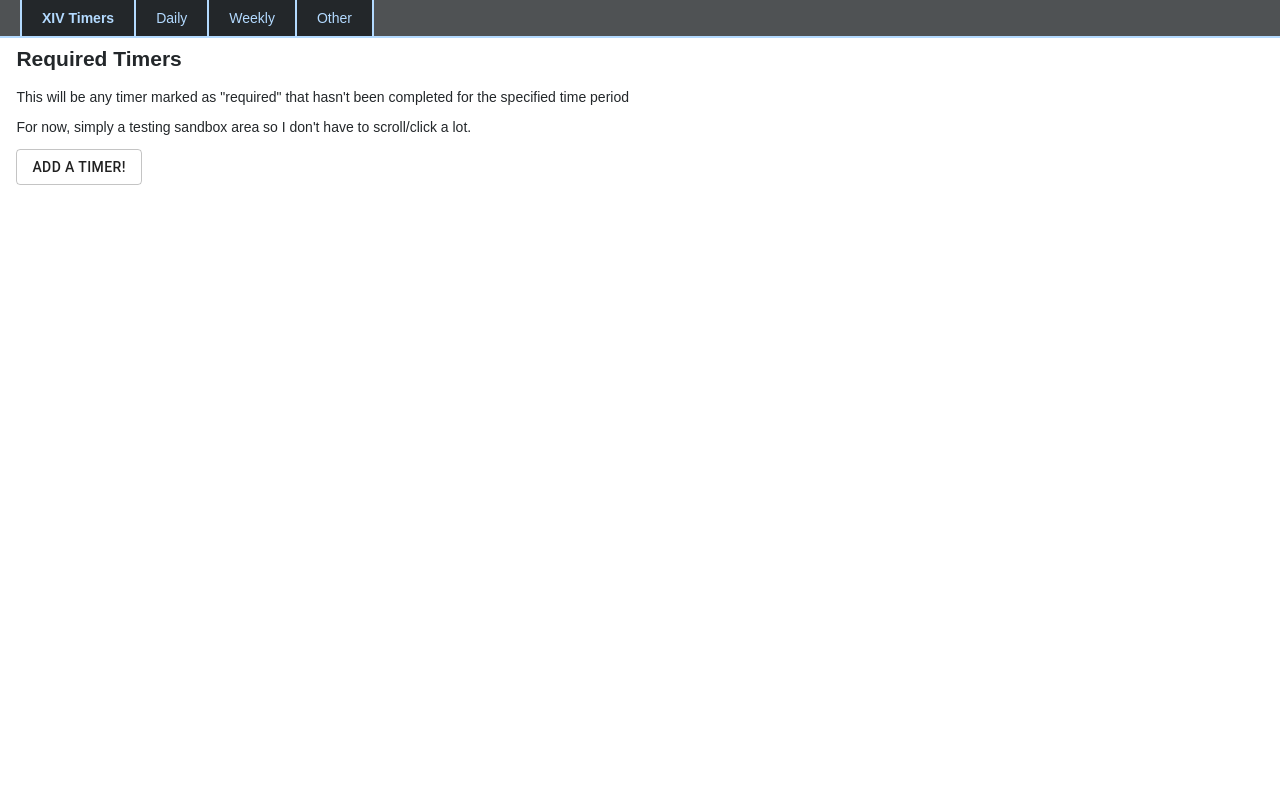
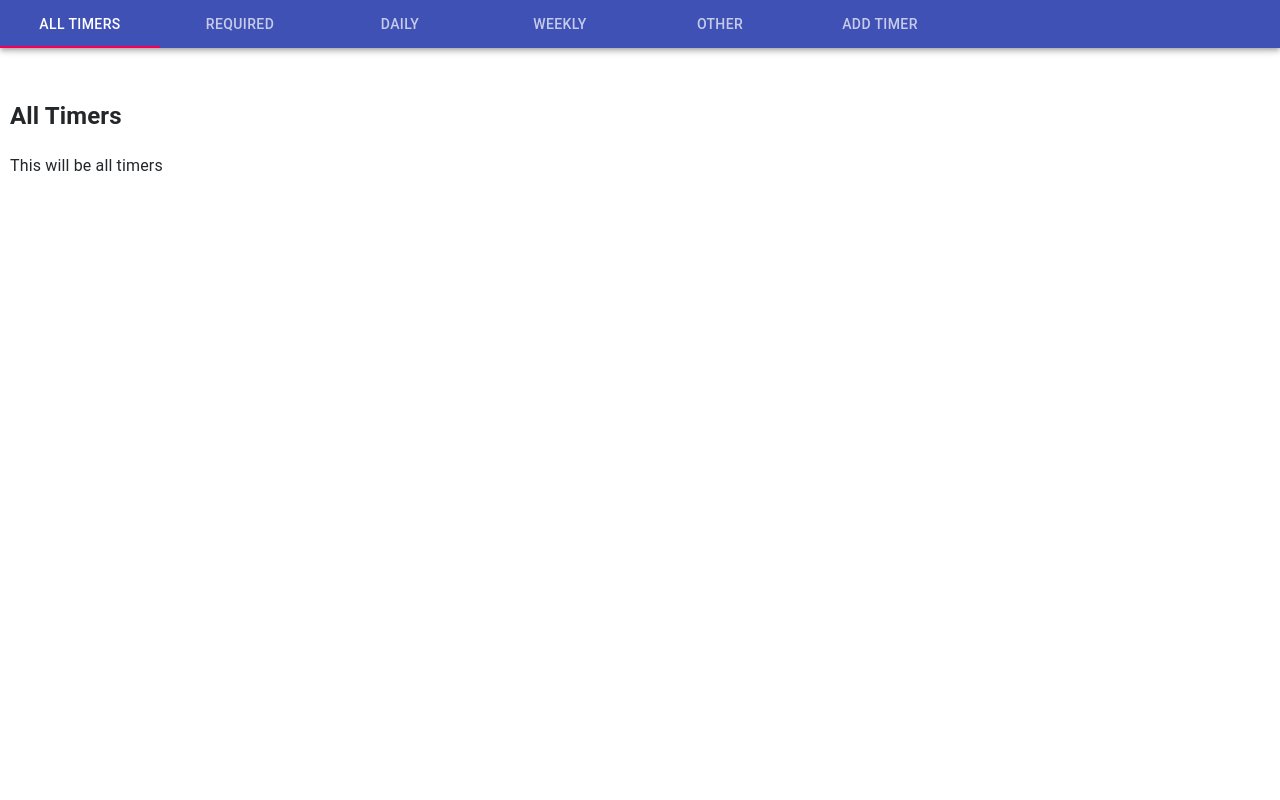
Before and after one commit to ceg9498/todo-timers, a React (Create React App) app: page / in a window 1280 px wide. Shown: the top 800 px of the page. Built offline with nearby package versions, Linux system fonts and the light colour scheme.

Commit message:
Navbar is now Material App Bar

```diff
--- a/src/App.tsx
+++ b/src/App.tsx
@@ -7,7 +7,8 @@ import { TimerType } from './data/schema'
 import AddForm from './component/addForm'
 import './App.scss';
 
-import Button from '@material-ui/core/Button';
+import Typography from '@material-ui/core/Typography';
+//import Button from '@material-ui/core/Button';
 
 export default class TimerList extends Component<any,any> {
   constructor(props){
@@ -16,7 +17,8 @@ export default class TimerList extends Component<any,any> {
       data:[],
       nextReset: null,
       timeout: null,
-      displayAddForm: false
+      displayAddForm: false,
+      section:0
     };
   }
 
@@ -164,75 +166,146 @@ export default class TimerList extends Component<any,any> {
     });
   }
 
+/* the following TabPanels are where the content is displayed!
+<TabPanel value={value} index={0}>
+    Item One
+</TabPanel>
+<TabPanel value={value} index={1}>
+    Item Two
+</TabPanel>
+<TabPanel value={value} index={2}>
+    Item Three
+</TabPanel>
+
+
+function TabPanel(props: TabPanelProps) {
+  const { children, value, index, ...other } = props;
+
+  return (
+    <Typography
+      component="div"
+      role="tabpanel"
+      hidden={value !== index}
+      id={`simple-tabpanel-${index}`}
+      aria-labelledby={`simple-tab-${index}`}
+      {...other}
+    >
+      <Box p={3}>{children}</Box>
+    </Typography>
+  );
+}
+*/
+
+/*
+  "Timers" = 0
+  "Add Timer" = 1
+*/
+handleTabChange = (event:any,newValue:number) => {
+  this.setState({
+    section:newValue
+  });
+}
+
 render() {
   console.log("Next Reset: ",this.state.nextReset)
  return (
   <article id="root">
-  <Navbar />
+    <Navbar value={this.state.section} handleTabChange={this.handleTabChange} />
 
-  {this.state.displayAddForm &&
-    <section id="addTimer">
+    <Typography
+      component="section"
+      role="tabpanel"
+      hidden={this.state.section !== 0}
+      id="top">
+      <h2>All Timers</h2>
+      <p>This will be all timers</p>
+      <ListTimers
+        filtered={this.state.data}
+        handleChange={this.handleChange}
+        deleteItem={this.delete} />
+    </Typography>
+
+    <Typography
+      component="section"
+      role="tabpanel"
+      hidden={this.state.section !== 1}
+      id="top">
+      <h2>Required Timers</h2>
+      <p>This will be any timer marked as &quot;required&quot; that hasn&apos;t been completed for the specified time period</p>
+      <ListTimers
+        filtered={this.state.data.filter(item=>(item.required === true))}
+        handleChange={this.handleChange}
+        deleteItem={this.delete} />
+    </Typography>
+
+    <Typography
+      component="section"
+      role="tabpanel"
+      hidden={this.state.section !== 2}
+      id="day">
+      <h2>Daily Timers</h2>
+      <p>This will be all timers that reset each day</p>
+      <ListTimers
+        filtered={this.state.data.filter(item=>(item.period[0] === 'r'))}
+        handleChange={this.handleChange}
+        deleteItem={this.delete} />
+    </Typography>
+
+    <Typography
+      component="section"
+      role="tabpanel"
+      hidden={this.state.section !== 3}
+      id="week">
+      <h2>Weekly Timers</h2>
+      <p>This will be all timers that reset each week</p>
+      <ListTimers
+        filtered={this.state.data.filter(item=>(item.period[0] === 'r'))}
+        handleChange={this.handleChange}
+        deleteItem={this.delete} />
+    </Typography>
+
+    <Typography
+      component="section"
+      role="tabpanel"
+      hidden={this.state.section !== 4}
+      id="other">
+      <h2>Other Timers</h2>
+      <p>This will be all timers that reset at a custom interval</p>
+      <ListTimers
+        filtered={this.state.data.filter(item=>(item.period[0] === 'i'))}
+        handleChange={this.handleChange}
+        deleteItem={this.delete} />
+    </Typography>
+
+    <Typography
+      component="section"
+      role="tabpanel"
+      hidden={this.state.section !== 5}
+      id="addTimer">
       <AddForm addTimer={this.addTimer} />
-    </section>
+    </Typography>
+  </article>
+ );
+}
 }
 
-  <section id="top">
-    <h2>Required Timers</h2>
-    <p>This will be any timer marked as &quot;required&quot; that hasn&apos;t been completed for the specified time period</p>
-    <p>For now, simply a testing sandbox area so I don't have to scroll/click a lot.</p>
+interface ITimerList {
+  filtered:Array<TimerType>,
+  handleChange:Function,
+  deleteItem:Function
+}
 
-    <Button onClick={this.displayAddForm} variant="outlined">Add a timer!</Button>
-
+function ListTimers(props:ITimerList){
+  let { filtered, handleChange, deleteItem } = props;
+  return(
     <div className="flex">
-    {this.state.data/*.filter(item => item.required===true)*/.map((item) => {
+      {filtered.map((item) => {
         return(
          <div key={item.id}>
-          <Timer {...item} handleChange={this.handleChange} delete={this.delete} />
+           <Timer data={item} handleChange={handleChange} delete={deleteItem} />
          </div>
        );
       })}
     </div>
-  </section>
-  <section id="day">
-   <h2>Daily Timers</h2>
-   <p>This will be all timers that reset each day</p>
-   <div className="flex">
-   {this.state.data.filter(item=>item.frequency === "day").map((item,index) => {
-     return(
-      <div key={index}>
-        <Timer index={index} {...item} handleChange={this.handleChange} />
-      </div>
-    );
-    })}
-  </div>
-  </section>
-  <section id="week">
-  <h2>Weekly Timers</h2>
-  <p>This will be all timers that reset each week</p>
-  <div className="flex">
-  {this.state.data.filter(item=>item.frequency === "week").map((item,index) => {
-    return(
-      <div key={index}>
-        <Timer index={index} {...item} handleChange={this.handleChange} />
-      </div>
-    );
-   })}
-  </div>
-  </section>
-  <section id="other">
-   <h2>Other Timers</h2>
-   <p>This will be all timers that reset at a custom interval</p>
-   <div className="flex">
-   {this.state.data.filter(item=>(item.frequency !== "day" && item.frequency !== "week")).map((item,index) => {
-     return(
-      <div key={index}>
-        <Timer index={index} {...item} handleChange={this.handleChange} />
-      </div>
-    );
-   })}
-  </div>
-  </section>
-  </article>
   );
 }
-}
--- a/src/component/Navbar.tsx
+++ b/src/component/Navbar.tsx
@@ -1,20 +1,21 @@
 import React from 'react'
 import './navbar.scss'
 
-export default function Navbar(){
+import AppBar from '@material-ui/core/AppBar';
+import Tabs from '@material-ui/core/Tabs';
+import Tab from '@material-ui/core/Tab';
+
+export default function Navbar(props){
     return (
-        <nav id="navbar">
-            <ul role="navigation">
-            <li>
-            <a href="#top" id="a-top">XIV Timers</a>
-            </li><li>
-            <a href="#day">Daily</a>
-            </li><li>
-            <a href="#week">Weekly</a>
-            </li><li>
-            <a href="#other">Other</a>
-            </li>
-            </ul>
-        </nav>
+        <AppBar position="static">
+            <Tabs value={props.value} onChange={props.handleTabChange} role="navigation">
+                <Tab label="All Timers" id="a-top" />
+                <Tab label="Required" />
+                <Tab label="Daily" />
+                <Tab label="Weekly" />
+                <Tab label="Other" />
+                <Tab label="Add Timer" />
+            </Tabs>
+        </AppBar>
    );
 }
```
Lines whose indentation alone changed are shown as unchanged.
